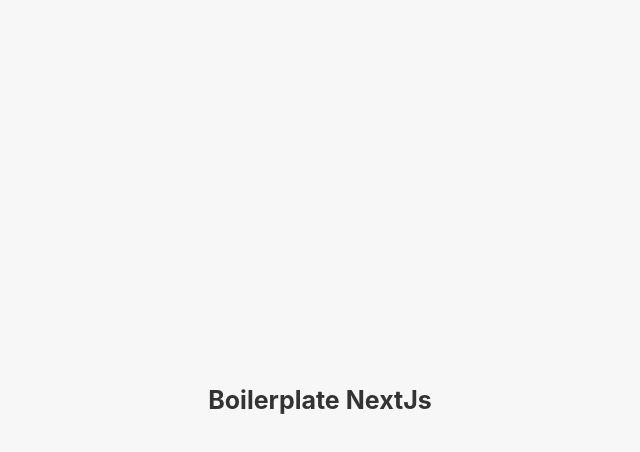
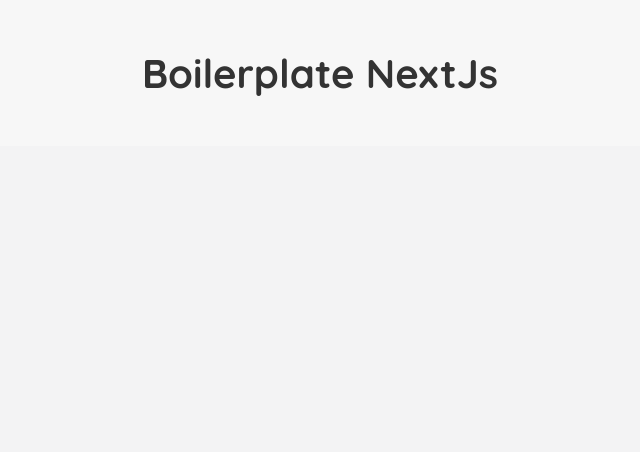
Before and after one commit to maxwellkenned/ecommerce-next, a Next.js app: page / in a window 1280 px wide. Shown: the top 452 px of the page, without its empty margins (320-960 px from the left). Built offline with nearby package versions, Linux system fonts and the light colour scheme.

Commit message:
add global styles

```diff
--- a/src/styles/global.ts
+++ b/src/styles/global.ts
@@ -7,16 +7,58 @@
     box-sizing: border-box;
   }
 
-  html {
-    font-size: 62.5%;
+  :root {
+    --white: #fff;
+    --background: #F3F3F4;
+    --green-200: #77D400;
+    --green-400: #1BBB16;
+    --pink-800:#B41C8B;
+    --orange-800: #FF5959;
+    --gray-100: #ececec;
+    --gray-200: #E0E0E0;
+    --gray-300: #939393;
+    --gray-400: #898989;
+    --gray-500: #818181;
+    --gray-600: #3f3f3f;
+    --gray-800: #333;
+  }
+
+  @media (max-width: 1080px) {
+    html {
+      font-size: 93.75%; // 15px
+    }
+  }
+
+  @media (max-width: 720px) {
+    html {
+      font-size: 87.5%; // 15px
+    }
+  }
+
+  html, body {
+    overflow: hidden;
   }
 
   html, body, #__next {
-    height: 100%;
+    min-width: 100%;
+    min-height: 100vh;
   }
 
   body {
-    font-family: -apple-system, BlinkMacSystemFont, 'Segoe UI', Roboto, Oxygen, Ubuntu, Cantarell, 'Open Sans', 'Helvetica Neue', sans-serif
+    background-color: var(--background);
+    font-family: Quicksand, sans-serif;
+  }
+
+  h1 {
+    font-size: 2rem;
+  }
+
+  h2 {
+    font-size: 1.5rem;
+  }
+
+  button {
+    cursor: pointer;
   }
 `
 
```
